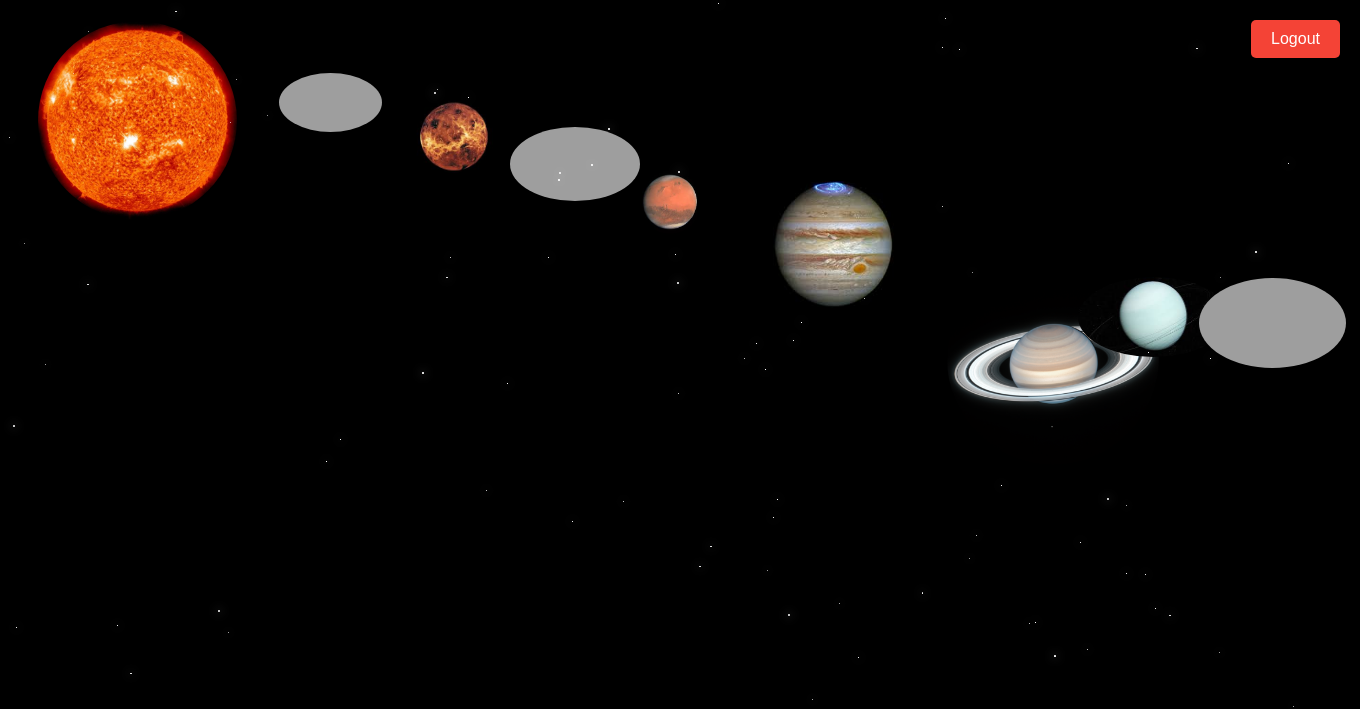
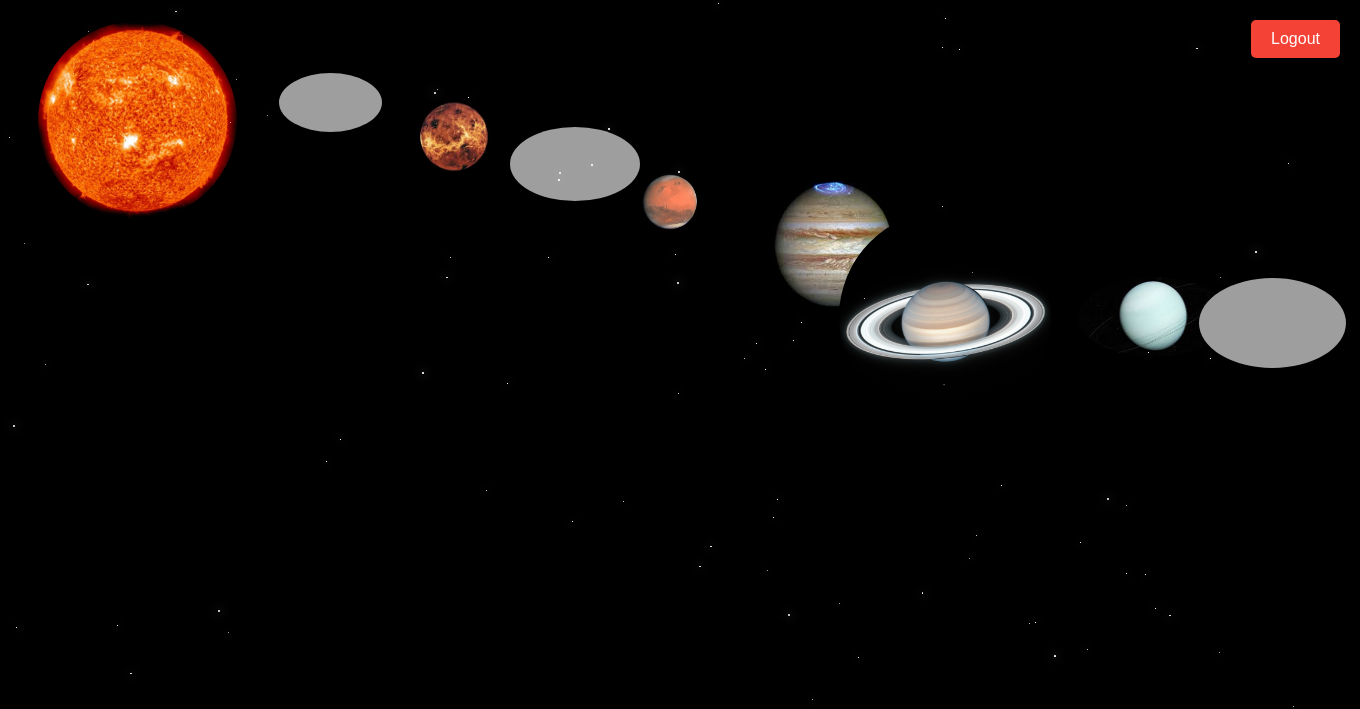
Before and after one commit to OfekGoldstein/Final-Project, a Flask app: template App/templates/planets.html in a window 1360 px wide. Shown: the top 709 px of the page. Run offline with Flask 3, Linux system fonts and the light colour scheme; the template is opened without the code that fills it: most values are stand-ins (such as "Sample title", 1, 10 or a date in 2020); grey boxes are pictures that could not be loaded.

Commit message:
modified planets.html

```diff
--- a/App/templates/planets.html
+++ b/App/templates/planets.html
@@ -180,7 +180,7 @@
                 Votes: {{ planets[5]['vote_count'] }}
             </div>
         </div>
-        <div class="planet" style="left: 947px; top: 253px;">
+        <div class="planet" style="left: 839px; top: 211px;">
             <a href="https://en.wikipedia.org/wiki/Saturn" target="_blank">
                 <img src="{{ url_for('static', filename='saturn.png') }}" alt="Saturn" width="212" height="212">
             </a>
```
